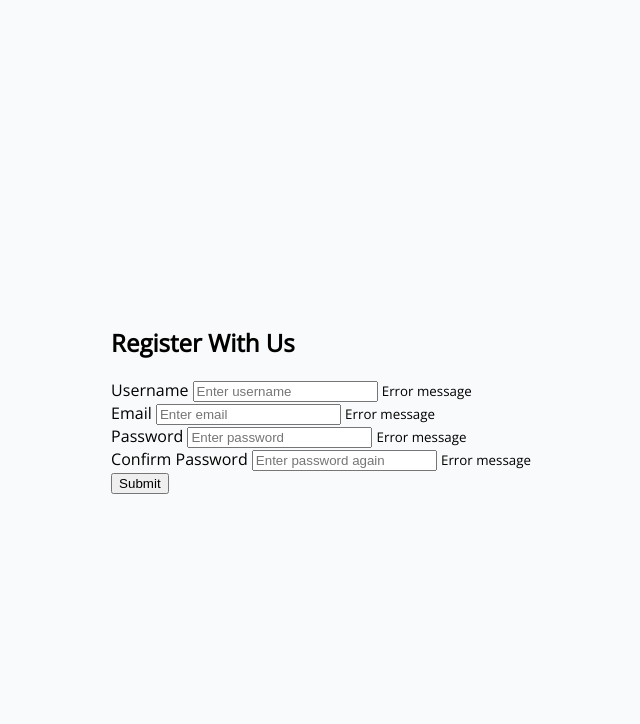
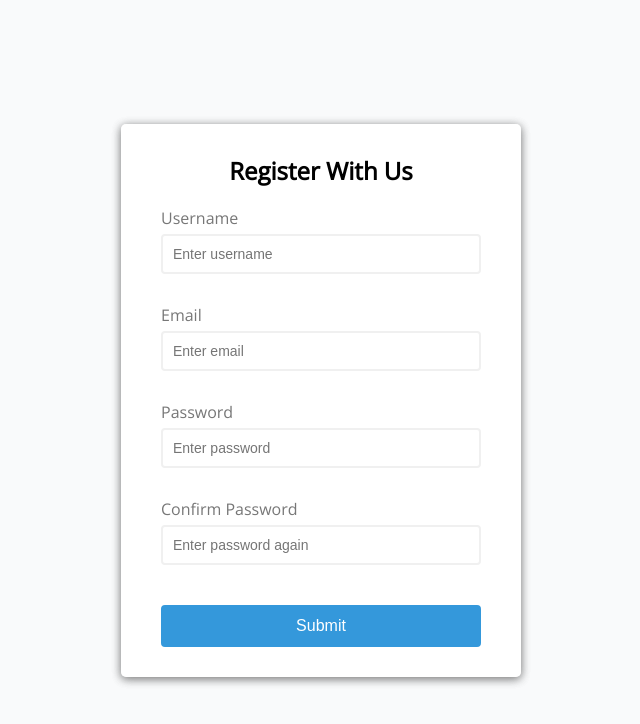
Before and after one commit to volbur/1-Form-Validator-vanilla-js-, a plain HTML site: page index.htm in a window 1280 px wide. Shown: the whole page, without its empty margins (319-959 px from the left). Drawn offline with nearby package versions, Linux system fonts and the light colour scheme.

Commit message:
[style] addid all style and formated code

```diff
--- a/style.css
+++ b/style.css
@@ -1,4 +1,4 @@
-@import url('https://fonts.googleapis.com/css?family=Open+Sans&display=swap');
+@import url("https://fonts.googleapis.com/css?family=Open+Sans&display=swap");
 
 :root {
   --success-color: #2ecc71;
@@ -11,10 +11,85 @@
 
 body {
   background-color: #f9fafb;
-    font-family: 'Open Sans', sans-serif;
+  font-family: "Open Sans", sans-serif;
   display: flex;
   align-items: center;
   justify-content: center;
   min-height: 100vh;
   margin: 0;
 }
+
+.container {
+  background-color: #fff;
+  border-radius: 5px;
+  box-shadow: 0 2px 10px rgba(0, 0, 0, 0.3);
+  width: 400px;
+}
+
+h2 {
+  text-align: center;
+  margin: 0 0 20px;
+}
+
+.form {
+  padding: 30px 40px;
+}
+
+.form-control {
+  margin-bottom: 10px;
+  padding-bottom: 20px;
+  position: relative;
+}
+
+.form-control label {
+  color: #777;
+  display: block;
+  margin-bottom: 5px;
+}
+
+.form-control input {
+  border: 2px solid #f0f0f0;
+  border-radius: 4px;
+  display: block;
+  width: 100%;
+  padding: 10px;
+  font-size: 14px;
+}
+
+.form-control input:focus {
+  outline: 0;
+  border-color: #777;
+}
+
+.form-control.success input {
+  border-color: var(--success-color);
+}
+
+.form-control.error input {
+  border-color: var(--error-color);
+}
+
+.form-control small {
+  color: var(--error-color);
+  position: absolute;
+  bottom: 0;
+  left: 0;
+  visibility: hidden;
+}
+
+.form-control.error small {
+  visibility: visible;
+}
+
+.form button {
+  cursor: pointer;
+  background-color: #3498db;
+  border: 2px solid #3498db;
+  border-radius: 4px;
+  color: #fff;
+  display: block;
+  font-size: 16px;
+  padding: 10px;
+  margin-top: 20px;
+  width: 100%;
+}
```
Lines whose indentation alone changed are shown as unchanged.
